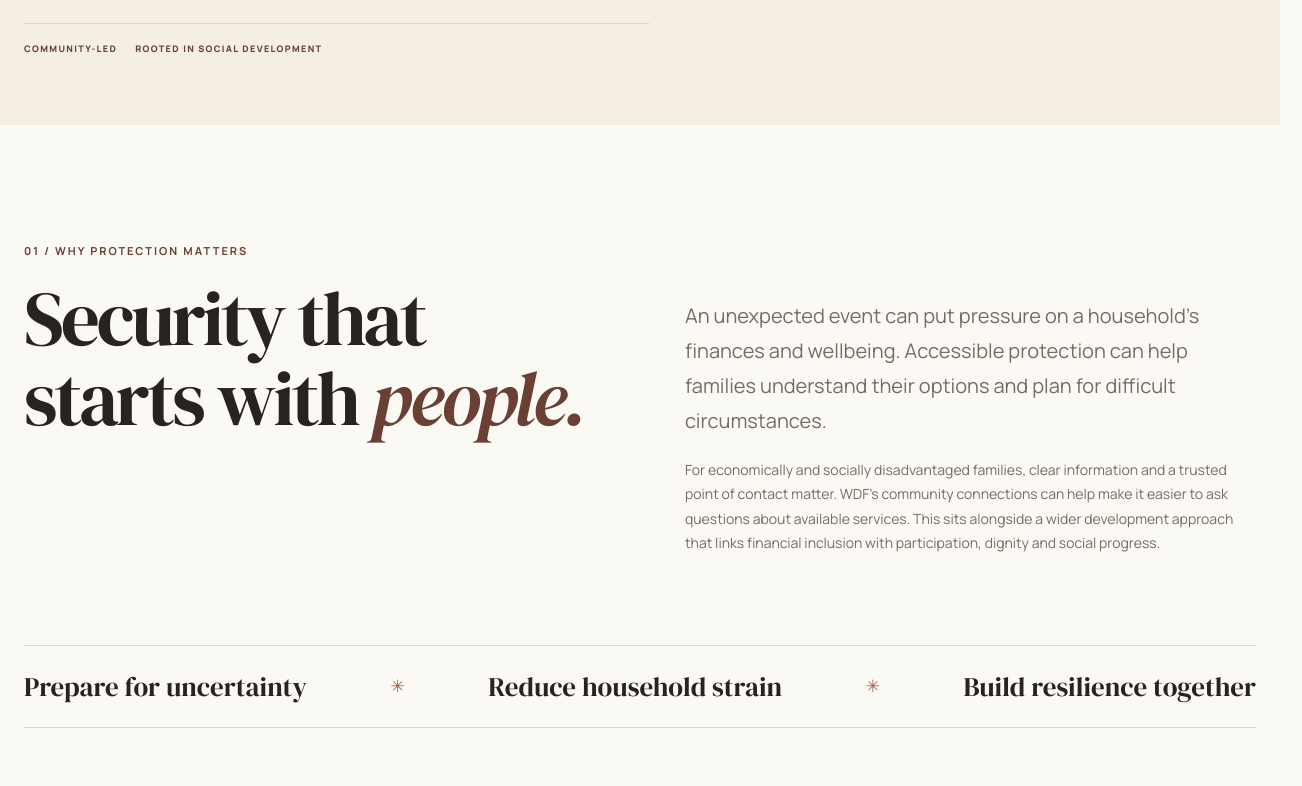
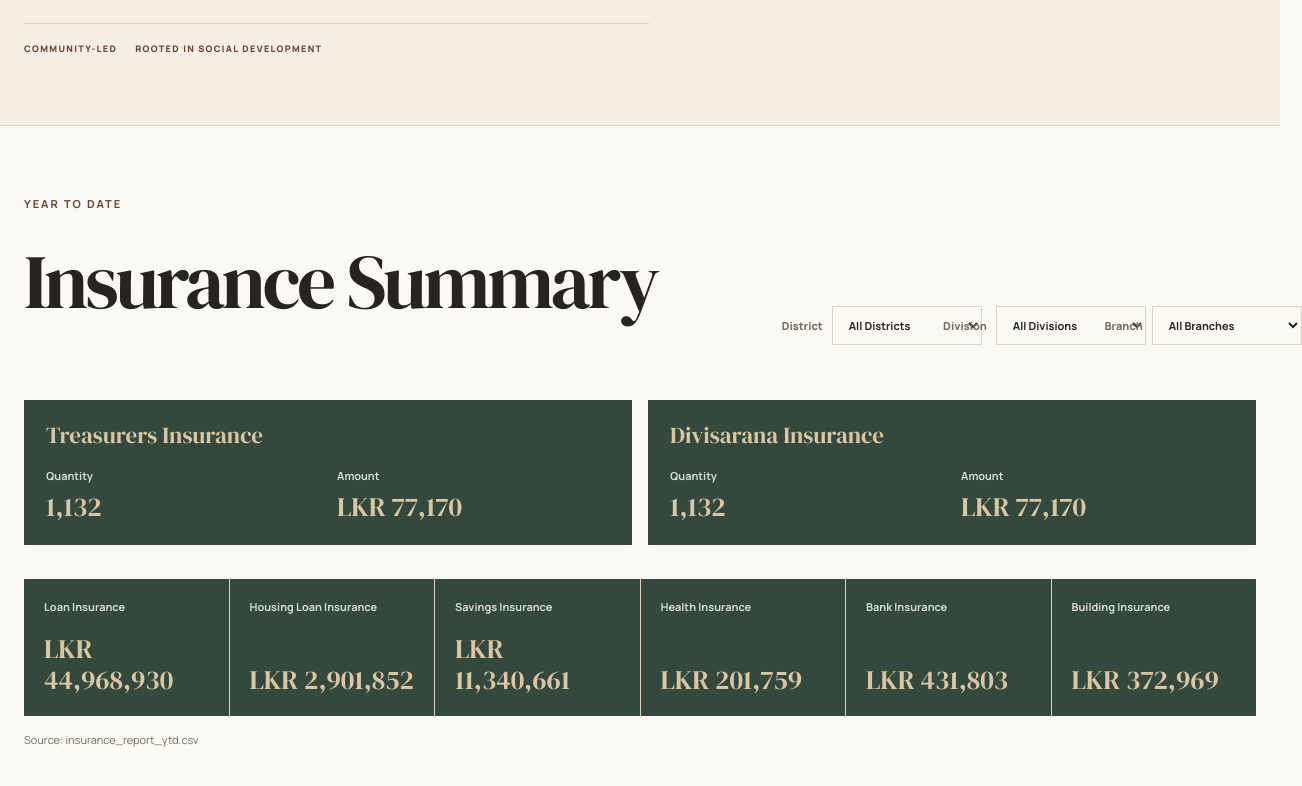
Before and after one commit to Sypher1k/wdfsl, a Next.js app: page /micro-insurance in a window 1280 px wide. Shown: the part 854-1640 px from the top of the page, 1302 px wide, since content can reach past the window. Built offline with nearby package versions, Linux system fonts and the light colour scheme.

Commit message:
Summary Micro Insurance added

```diff
--- a/src/app/globals.css
+++ b/src/app/globals.css
@@ -172,6 +172,8 @@
 .branch-back-link{margin:0 0 38px;font-size:13px;font-weight:800}.branch-back-link a{color:var(--wine);text-decoration:none}.bank-branch-directory{margin-top:90px;padding-top:45px;border-top:1px solid var(--line)}.bank-branch-directory h2{font-size:clamp(36px,5vw,58px);margin:12px 0}.bank-branch-directory>p{max-width:620px}.bank-branch-links{display:grid;grid-template-columns:repeat(4,1fr);gap:1px;background:var(--line);margin-top:32px}.bank-branch-links a{display:flex;align-items:center;justify-content:space-between;gap:12px;padding:17px 18px;background:var(--paper);color:var(--ink);font-size:13px;text-decoration:none}.bank-branch-links a:hover{background:var(--cream);color:var(--wine)}.bank-branch-links a span{color:var(--wine)}@media(max-width:900px){.bank-branch-links{grid-template-columns:repeat(3,1fr)}}@media(max-width:600px){.bank-branch-links{grid-template-columns:repeat(2,1fr)}}
 .branch-contact-layout{display:grid;grid-template-columns:1fr 1fr;gap:48px;margin:42px 0 80px;align-items:stretch}.branch-contact-details{background:var(--paper);padding:42px}.branch-contact-details h2{font:400 clamp(32px,4vw,48px) 'DM Serif Display';margin:18px 0 28px}.branch-contact-details dl{margin:0}.branch-contact-details dl>div{padding:16px 0;border-top:1px solid var(--line)}.branch-contact-details dt{font-size:10px;font-weight:800;letter-spacing:.13em;text-transform:uppercase;color:var(--wine);margin-bottom:7px}.branch-contact-details dd{margin:0;line-height:1.6}.branch-contact-details a{color:inherit;text-decoration:none}.branch-placeholder-note{font-size:12px;color:#666;margin:24px 0 0}.branch-map{min-height:440px;background:var(--line)}.branch-map iframe{display:block;width:100%;height:100%;min-height:440px;border:0}@media(max-width:900px){.branch-contact-layout{grid-template-columns:1fr;gap:24px}.branch-contact-details{padding:30px}}
 .insurance-ytd{margin:48px 0 0;padding:34px 0 40px;border-top:1px solid var(--line);border-bottom:1px solid var(--line)}.insurance-ytd h2{margin:10px 0 24px;font-size:clamp(34px,4.4vw,54px);letter-spacing:-.035em}.insurance-ytd-grid{display:grid;grid-template-columns:repeat(4,minmax(0,1fr));gap:1px;background:var(--line)}.insurance-ytd-card{min-height:118px;padding:20px;background:var(--forest);color:#fff;display:flex;flex-direction:column;justify-content:space-between;gap:18px}.insurance-ytd-card span{font-size:11px;line-height:1.5;color:#d6ddd7;font-weight:700}.insurance-ytd-card strong{font:400 clamp(18px,2.1vw,27px)/1.15 'DM Serif Display',Georgia,serif;color:var(--sand);font-variant-numeric:tabular-nums;overflow-wrap:anywhere}.insurance-ytd-empty,.insurance-ytd-source{margin:14px 0 0;font-size:11px;color:var(--muted)}@media(max-width:900px){.insurance-ytd-grid{grid-template-columns:repeat(2,minmax(0,1fr))}}@media(max-width:600px){.insurance-ytd{margin-top:40px;padding:26px 0 30px}.insurance-ytd-grid{grid-template-columns:1fr 1fr}.insurance-ytd-card{min-height:105px;padding:15px}.insurance-ytd-card strong{font-size:20px}}
+.insurance-ytd-groups{display:grid;grid-template-columns:repeat(2,minmax(0,1fr));gap:16px}.insurance-ytd-group-card{padding:22px;background:var(--forest);color:#fff}.insurance-ytd-group-card h3{margin:0 0 18px;color:var(--sand);font:400 23px/1.2 'DM Serif Display',Georgia,serif}.insurance-ytd-group-metrics{display:grid;grid-template-columns:repeat(2,minmax(0,1fr));gap:18px}.insurance-ytd-group-metric{display:flex;flex-direction:column;gap:8px}.insurance-ytd-group-metric span{font-size:11px;line-height:1.5;color:#d6ddd7;font-weight:700}.insurance-ytd-group-metric strong{font:400 clamp(18px,2.1vw,27px)/1.15 'DM Serif Display',Georgia,serif;color:var(--sand);font-variant-numeric:tabular-nums;overflow-wrap:anywhere}.insurance-ytd-other-grid{display:grid;grid-template-columns:repeat(6,minmax(132px,1fr));gap:1px;margin-top:34px;background:var(--line);overflow-x:auto}.insurance-ytd-other-grid .insurance-ytd-card{min-width:132px}@media(max-width:600px){.insurance-ytd-groups{grid-template-columns:1fr}.insurance-ytd-group-card{padding:18px}.insurance-ytd-group-metrics{grid-template-columns:1fr 1fr}.insurance-ytd-other-grid{margin-top:28px}}
+.insurance-ytd.section{margin-top:0;padding:72px max(24px,calc((100vw - 1240px)/2))}.insurance-ytd-filters{display:grid;grid-template-columns:repeat(3,minmax(150px,1fr));gap:10px}.insurance-ytd-filters .profit-month-filter{min-width:0}.insurance-ytd-filters select{max-width:100%}@media(max-width:900px){.insurance-ytd.section{padding-top:56px;padding-bottom:56px}}@media(max-width:650px){.insurance-ytd-filters{width:100%;grid-template-columns:1fr}.insurance-ytd.section{padding-top:44px;padding-bottom:44px}}
 .bank-branch-districts{display:grid;gap:32px;margin-top:36px}.bank-branch-district>h3{margin:0 0 20px;padding-bottom:12px;border-bottom:1px solid var(--line);font-size:24px}.bank-branch-division{margin-top:22px}.bank-branch-division h4{margin:0;font-size:15px;color:var(--wine);letter-spacing:.04em}.bank-branch-division .bank-branch-links{margin-top:12px}
 
 /* Micro insurance page */
--- a/src/app/janashakthi-banks/reportData.ts
+++ b/src/app/janashakthi-banks/reportData.ts
@@ -142,19 +142,26 @@ export function readBranchNames() {
   return readBranches().map((branch) => branch.name);
 }
 
-export type InsuranceYtdMetric = { label: string; value: number | null; kind: 'quantity' | 'amount' };
+export type InsuranceYtdMetric = { label: string; value: number | null; kind: 'quantity' | 'amount'; group: 'Treasurers Insurance' | 'Divisarana Insurance' | null };
 
-export function readInsuranceYtd(branchName: string): InsuranceYtdMetric[] {
+export function readInsuranceYtdReports(): { branchName: string; metrics: InsuranceYtdMetric[] }[] {
   const lines = readFileSync(join(process.cwd(), 'src/data/insurance_report_ytd.csv'), 'utf8').replace(/^\uFEFF/, '').split(/\r?\n/).filter(Boolean);
   const headers = parseCsvLine(lines[0] ?? '').map((header) => header.trim());
   const bankColumn = headers.indexOf('Bank Name');
   if (bankColumn < 0) throw new Error('The insurance YTD CSV is missing the Bank Name column.');
-  const row = lines.slice(1).map(parseCsvLine).find((fields) => fields[bankColumn]?.trim().toLowerCase() === branchName.toLowerCase());
-  if (!row) return [];
-  return headers.flatMap((header, index) => {
-    if (header === 'No' || index === bankColumn) return [];
-    const isQuantity = /quantity/i.test(header);
-    const label = header === 'Amount (Rs.)' ? 'Divisarana Amount' : header.replace(/\s*\(Rs\.\)/i, '').trim();
-    return [{ label, value: parseAmount(row[index]), kind: isQuantity ? 'quantity' as const : 'amount' as const }];
-  });
+  return lines.slice(1).map(parseCsvLine).filter((row) => row[bankColumn]?.trim()).map((row) => ({
+    branchName: row[bankColumn].trim(),
+    metrics: headers.flatMap((header, index) => {
+      if (header === 'No' || index === bankColumn) return [];
+      const isQuantity = /quantity/i.test(header);
+      const group = /Treasurers Insurance/i.test(header) ? 'Treasurers Insurance' as const : /Divisarana Insurance/i.test(header) || header === 'Amount (Rs.)' ? 'Divisarana Insurance' as const : null;
+      const baseLabel = header === 'Amount (Rs.)' ? 'Amount' : header.replace(/^(Treasurers|Divisarana) Insurance\s*/i, '').replace(/\s*\(Rs\.\)/i, '').trim();
+      const label = group ? baseLabel : baseLabel.replace(/\s+Amount$/i, '');
+      return [{ label, value: parseAmount(row[index]), kind: isQuantity ? 'quantity' as const : 'amount' as const, group }];
+    }),
+  }));
 }
+
+export function readInsuranceYtd(branchName: string): InsuranceYtdMetric[] {
+  return readInsuranceYtdReports().find((item) => item.branchName.toLowerCase() === branchName.toLowerCase())?.metrics ?? [];
+}
--- /dev/null
+++ b/src/app/micro-insurance/InsuranceYtdSummary.tsx
@@ -0,0 +1,51 @@
+'use client';
+
+import { useMemo, useState } from 'react';
+import type { BranchRecord, InsuranceYtdMetric } from '../janashakthi-banks/reportData';
+
+type InsuranceBranch = Pick<BranchRecord, 'name' | 'district' | 'division'> & { metrics: InsuranceYtdMetric[] };
+
+const amountFormat = new Intl.NumberFormat('en-LK', { maximumFractionDigits: 2 });
+const quantityFormat = new Intl.NumberFormat('en-LK', { maximumFractionDigits: 0 });
+
+export default function InsuranceYtdSummary({ branches }: { branches: InsuranceBranch[] }) {
+  const [district, setDistrict] = useState('all');
+  const [division, setDivision] = useState('all');
+  const [branch, setBranch] = useState('all');
+
+  const districts = useMemo(() => [...new Set(branches.map((item) => item.district).filter(Boolean))].sort(), [branches]);
+  const divisions = useMemo(() => [...new Set(branches.filter((item) => district === 'all' || item.district === district).map((item) => item.division).filter(Boolean))].sort(), [branches, district]);
+  const filteredBranches = useMemo(() => branches.filter((item) => (district === 'all' || item.district === district) && (division === 'all' || item.division === division)), [branches, district, division]);
+  const selectedBranches = branch === 'all' ? filteredBranches : filteredBranches.filter((item) => item.name === branch);
+  const metrics = useMemo(() => {
+    const template = selectedBranches.find((item) => item.metrics.length > 0)?.metrics ?? [];
+    return template.map((metric) => ({
+      ...metric,
+      value: selectedBranches.reduce((total, item) => total + (item.metrics.find((candidate) => candidate.label === metric.label)?.value ?? 0), 0),
+    }));
+  }, [selectedBranches]);
+  const groups = (['Treasurers Insurance', 'Divisarana Insurance'] as const)
+    .map((name) => ({ name, metrics: metrics.filter((metric) => metric.group === name) }))
+    .filter((item) => item.metrics.length > 0);
+  const otherMetrics = metrics.filter((metric) => metric.group === null);
+
+  return <section className="section insurance-ytd" aria-labelledby="micro-insurance-ytd-title">
+    <div className="section-label">YEAR TO DATE</div>
+    <div className="micro-section-heading"><div><h2 id="micro-insurance-ytd-title">Insurance Summary</h2></div><div className="insurance-ytd-filters">
+      <label className="profit-month-filter">District<select aria-label="Filter insurance by district" value={district} onChange={(event) => { setDistrict(event.target.value); setDivision('all'); setBranch('all'); }}><option value="all">All Districts</option>{districts.map((item) => <option key={item}>{item}</option>)}</select></label>
+      <label className="profit-month-filter">Division<select aria-label="Filter insurance by division" value={division} onChange={(event) => { setDivision(event.target.value); setBranch('all'); }}><option value="all">All Divisions</option>{divisions.map((item) => <option key={item}>{item}</option>)}</select></label>
+      <label className="profit-month-filter">Branch<select aria-label="Filter insurance by branch" value={branch} onChange={(event) => setBranch(event.target.value)}><option value="all">All Branches</option>{filteredBranches.map((item) => <option key={item.name} value={item.name}>{item.name}</option>)}</select></label>
+    </div></div>
+    {metrics.length ? <>
+      <div className="insurance-ytd-groups">{groups.map(({ name, metrics: groupMetrics }) => <article className="insurance-ytd-group-card" key={name}>
+        <h3>{name}</h3><div className="insurance-ytd-group-metrics">{groupMetrics.map(({ label, value, kind }) => <div className="insurance-ytd-group-metric" key={label}>
+          <span>{label}</span><strong>{kind === 'amount' ? `LKR ${amountFormat.format(value ?? 0)}` : quantityFormat.format(value ?? 0)}</strong>
+        </div>)}</div>
+      </article>)}</div>
+      {otherMetrics.length > 0 && <div className="insurance-ytd-other-grid">{otherMetrics.map(({ label, value, kind }) => <article className="insurance-ytd-card" key={label}>
+        <span>{label}</span><strong>{kind === 'amount' ? `LKR ${amountFormat.format(value ?? 0)}` : quantityFormat.format(value ?? 0)}</strong>
+      </article>)}</div>}
+    </> : <p className="insurance-ytd-empty">No year to date insurance data is available for this selection.</p>}
+    <p className="insurance-ytd-source">Source: insurance_report_ytd.csv</p>
+  </section>;
+}
--- a/src/app/micro-insurance/page.tsx
+++ b/src/app/micro-insurance/page.tsx
@@ -2,11 +2,15 @@ import type { Metadata } from 'next';
 import Link from 'next/link';
 import ResponsiveImage from '@/components/ResponsiveImage';
 import Arrow from '@/components/Arrow';
+import { readBranches, readInsuranceYtdReports } from '../janashakthi-banks/reportData';
+import InsuranceYtdSummary from './InsuranceYtdSummary';
 
 export const metadata: Metadata = {
   title: 'Micro Insurance',
   description: 'Learn about WDF’s community-based approach to social security and how to enquire about available insurance services.',
 };
+
+export const dynamic = 'force-dynamic';
 
 const faqs = [
   {
@@ -32,6 +36,15 @@ const faqs = [
 ];
 
 export default function MicroInsurancePage() {
+  const insuranceReports = readInsuranceYtdReports();
+  const insuranceByBranch = new Map(insuranceReports.map((report) => [report.branchName.toLowerCase(), report.metrics]));
+  const insuranceBranches = readBranches().map((branch) => ({
+    name: branch.name,
+    district: branch.district,
+    division: branch.division,
+    metrics: insuranceByBranch.get(branch.name.toLowerCase()) ?? [],
+  }));
+
   return (
     <main className="page micro-insurance">
       <section className="micro-hero">
@@ -45,6 +58,8 @@ export default function MicroInsurancePage() {
         </div>
         <div className="micro-hero-image"><ResponsiveImage src="/images/wdf-img-21.jpeg" alt="Women members meeting and sharing together in their community" /></div>
       </section>
+
+      <InsuranceYtdSummary branches={insuranceBranches} />
 
       <section className="section micro-introduction">
         <div className="section-label">01 / WHY PROTECTION MATTERS</div>
```
Also changed, not shown: src/app/janashakthi-banks/[branch]/page.tsx (+16 -5 lines).
